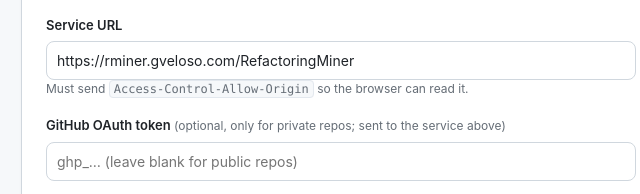
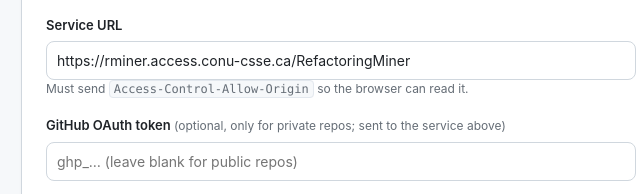
Before and after one commit to Pogut/refactoringminer-action-extension, a browser extension: page options.html in a window 1280 px wide. Shown: the part 2038-2232 px from the top of the page, 299-939 px from the left. Drawn offline with Linux system fonts and the light colour scheme.

Commit message:
update fixed baseurl

```diff
--- a/options.html
+++ b/options.html
@@ -595,7 +595,7 @@
         </p>
 
         <label for="baseurl">Service URL</label>
-        <input id="baseurl" type="url" placeholder="https://rminer.gveloso.com/RefactoringMiner" />
+        <input id="baseurl" type="url" placeholder="https://rminer.access.conu-csse.ca/RefactoringMiner" />
         <div class="hint">Must send <code>Access-Control-Allow-Origin</code> so the browser can read it.</div>
 
         <label for="token">GitHub OAuth token <span class="hint">(optional, only for private repos; sent to the service above)</span></label>
--- a/options.js
+++ b/options.js
@@ -7,7 +7,7 @@
 // src/overlay.js; keep these defaults in sync with overlay.js HL_DEFAULTS /
 // HL_LEGACY / BLINK_PERIODS.
 const DEFAULTS = {
-  baseurl: 'https://rminer.gveloso.com/RefactoringMiner',
+  baseurl: 'https://rminer.access.conu-csse.ca/RefactoringMiner',
   token: '',
   timeout: 60,
   autoTrigger: false,
```
